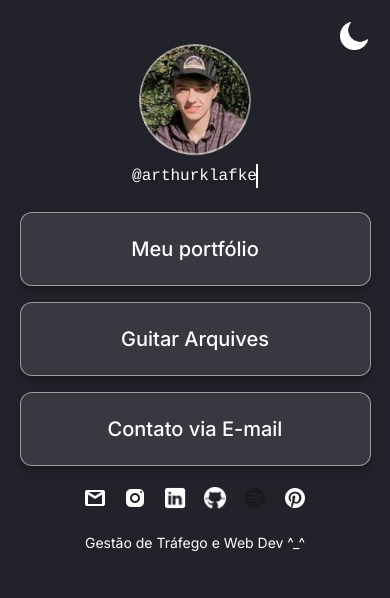
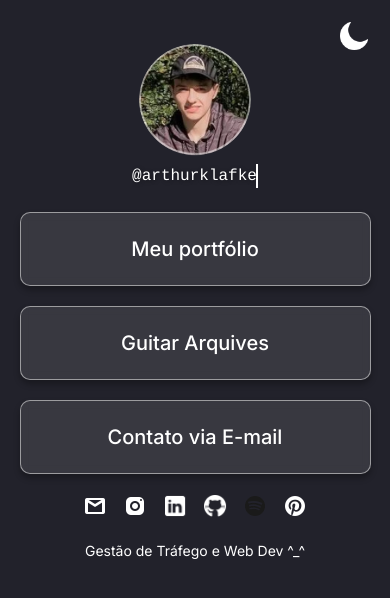
Before and after one commit to Klafke96/MyLinks-Linktree-website, a website: page index.html in a window 390 px wide. Drawn offline with Linux system fonts and the light colour scheme; files whose address does not match are found by name.

Commit message:
Save XV - Mobile V5

```diff
--- a/style.css
+++ b/style.css
@@ -316,18 +316,23 @@ button, a, .hover-effect {
         align-items: center;
     }
 
-    /* Aumentando a altura dos botões e diminuindo o espaço entre eles */
+    /* Aumentando a altura e tamanho dos botões */
     ul li a {
         width: 90vw;               /* Botões ocupam 90% da largura da tela */
-        padding: 24px 16px;         /* Aumenta o padding para botões maiores */
-        font-size: 20px;            /* Aumenta o tamanho da fonte */
-        border-radius: 12px;
+        padding: 24px 16px;         /* Padding para botões mais altos */
+        font-size: 20px;            /* Tamanho da fonte maior */
+        border-radius: 10px;        /* Bordas arredondadas */
         box-sizing: border-box;
     }
 
-    /* Ajustando o tamanho dos ícones sociais */
+    /* Ajustando o espaço entre os botões */
+    ul {
+        gap: 20px;                  /* Espaçamento entre os botões */
+    }
+
+    /* Ajustando os ícones sociais */
     #social-icons {
-        margin-top: 20px;
+        margin-top: 20px;           /* Espaçamento entre botões e ícones sociais */
     }
 
     #social-icons a {
```
